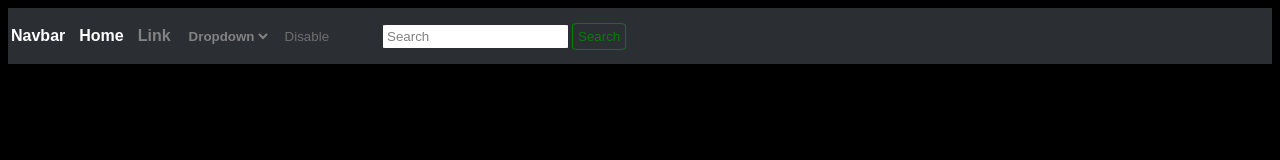
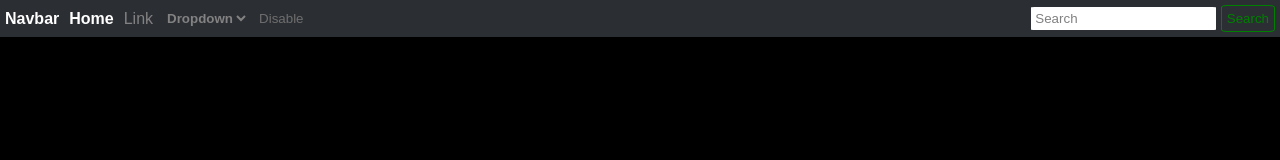
Before and after one commit to svenLrn/fullstack, a plain HTML site: page css/Nav/start.html in a window 1280 px wide. Drawn offline with Linux system fonts and the light colour scheme.

Commit message:
replaced table with div

```diff
--- a/css/Nav/start.html
+++ b/css/Nav/start.html
@@ -8,18 +8,19 @@
 </head>
 <body>
   <nav>
-    <table>
-        <tr>
-          <th><p><b>Navbar</b></p></th>
-          <th><a href="#" id="home"><b>Home</b></a></th>
-          <th><a href="#" id="link">Link</a></th>
-          <th><select><option value="Dropdown">Dropdown</option></select></th>
-          <th><button disabled class="disabled">Disable</button></th>
-          <th><input type="text" value="Search"></th>
-          <th><button  class="search-button">Search</button></th>
-          <!-- and end with -->
-        </tr>
-      </table>
+    <div class="navbar">
+      <span><b>Navbar</b></span>
+      <a href="#" id="home"><b>Home</b></a>
+      <a href="#" id="link">Link</a>
+      <select><option value="Dropdown">Dropdown</option></select>
+      <button disabled class="disabled">Disable</button>
+
+      <div class="search">
+        <input type="text" value="Search">
+        <button class="search-button">Search</button>
+      </div>
+
+    </div>
   </nav>
 
 </body>
--- a/css/Nav/style.css
+++ b/css/Nav/style.css
@@ -1,9 +1,13 @@
 body{
     background-color: black;
+    margin: 0;
+    padding: 0;
 }
 nav{
     font-family: Arial, Helvetica, sans-serif;
     background-color: rgb(43, 47, 52);
+    padding: 5px;
+
 
 }
 button{
@@ -30,7 +34,7 @@ input{
     border: 0px;
     border-radius: 2%;
 }
-p{
+span{
     padding-right: 10px;
     color: white;
 }
@@ -48,8 +52,16 @@ select{
     font-weight: bold;
 }
 
+.navbar{
+    display: flex;
+    align-items: center;
+    width: 100%;
 
+}
 
+.search{
+    margin-left: auto;
+}
 .disabled{
     color: rgb(111, 110, 110);
     padding-right: 50px;
```
